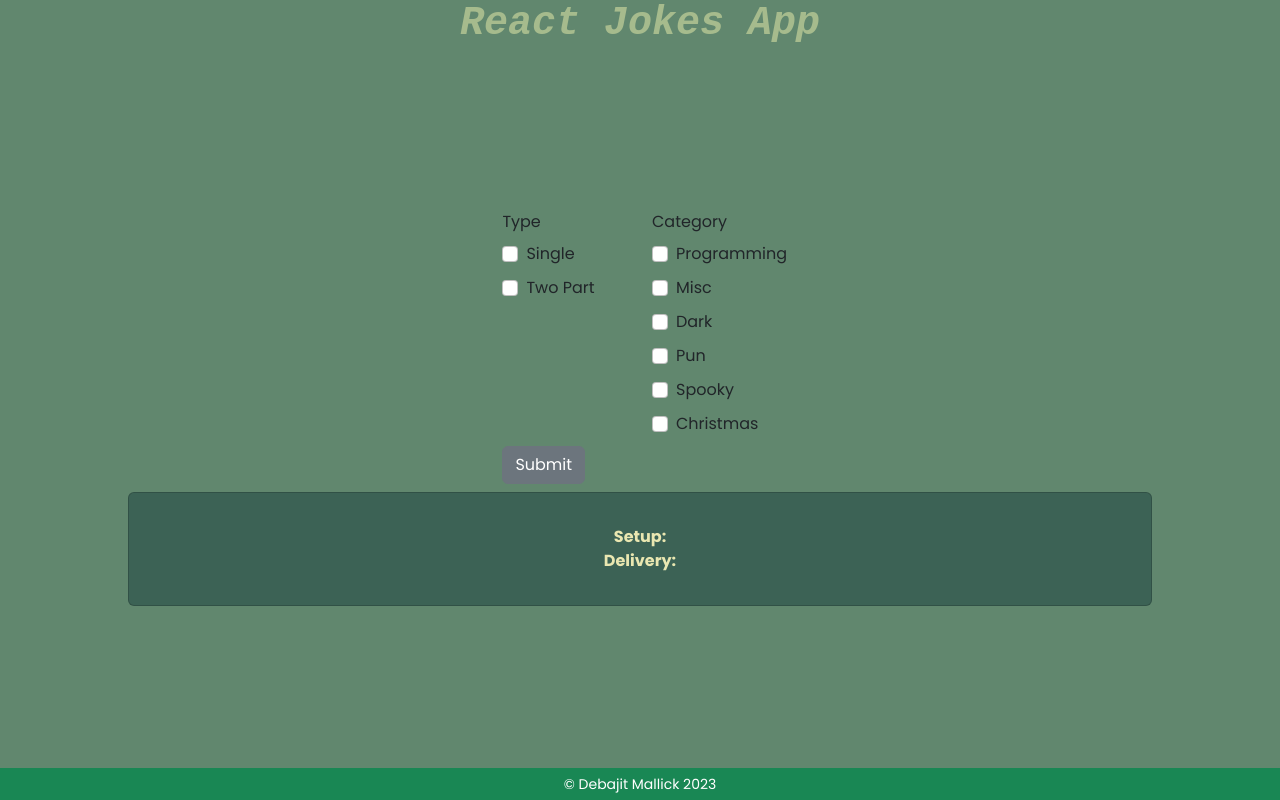
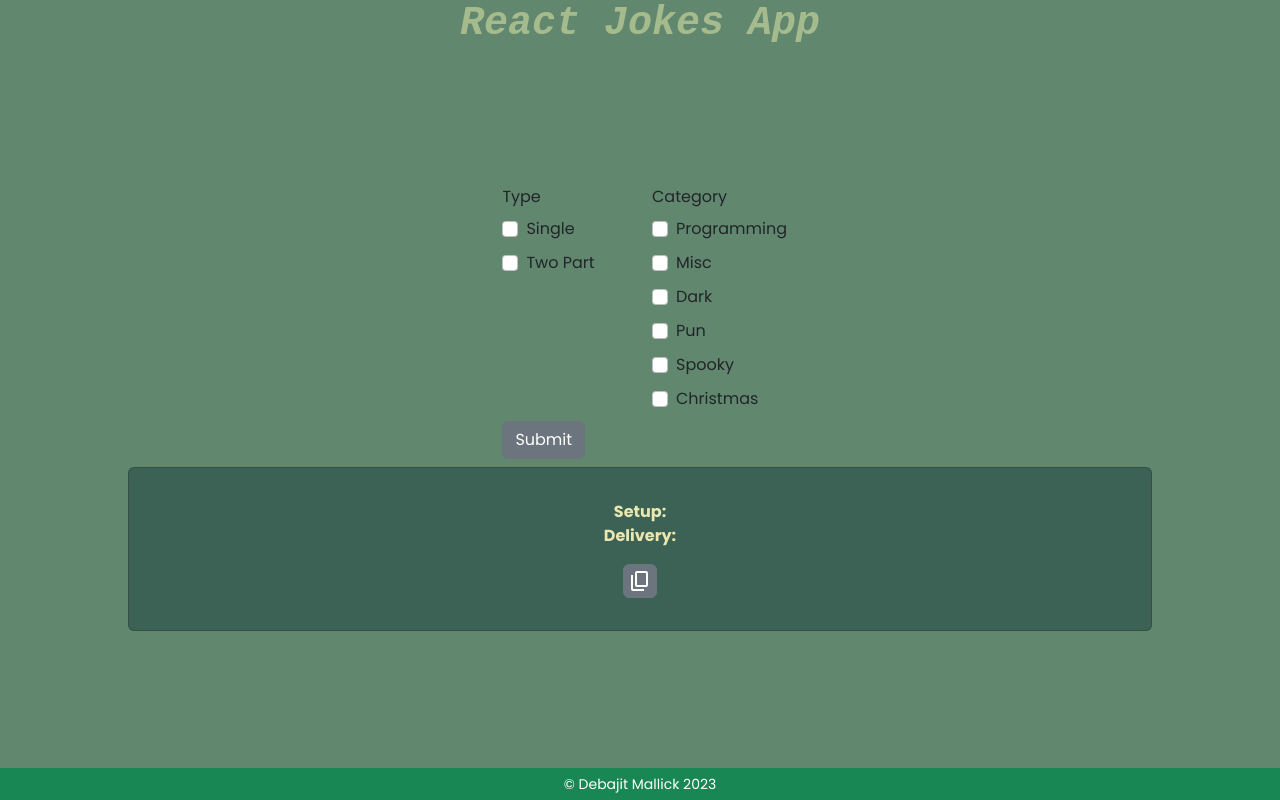
Before and after one commit to akshayasilvoj/jokeapp, a React (Create React App) app: page / in a window 1280 px wide. Built offline with nearby package versions, Linux system fonts and the light colour scheme; no server answers.

Commit message:
add copy to clipboard functionality to the joke

```diff
--- a/package.json
+++ b/package.json
@@ -11,6 +11,7 @@
     "react": "^18.2.0",
     "react-dom": "^18.2.0",
     "react-scripts": "5.0.1",
+    "react-toastify": "^9.1.1",
     "reactstrap": "^9.1.5",
     "web-vitals": "^2.1.4"
   },
--- a/public/index.html
+++ b/public/index.html
@@ -25,6 +25,10 @@
       Learn how to configure a non-root public URL by running `npm run build`.
     -->
     <title>React App</title>
+    <link
+      rel="stylesheet"
+      href="https://fonts.googleapis.com/css2?family=Material+Symbols+Outlined:opsz,wght,FILL,GRAD@48,400,0,0"
+    />
   </head>
   <body>
     <noscript>You need to enable JavaScript to run this app.</noscript>
--- a/src/App.js
+++ b/src/App.js
@@ -5,6 +5,7 @@ import getJoke from './api/JokeAPI';
 import { useEffect, useState } from 'react';
 import AppFooter from './component/layout/AppFooter';
 import { Container } from 'reactstrap';
+import 'react-toastify/dist/ReactToastify.css';
 
 function App() {
   const [year, setYear] = useState('2023');
--- a/src/component/JokeCard.js
+++ b/src/component/JokeCard.js
@@ -1,10 +1,41 @@
-import { Card, CardBody, CardText } from 'reactstrap';
+import { Card, CardBody, CardText, Button } from 'reactstrap';
+import { ToastContainer, toast } from 'react-toastify';
 import './JokeCard.css';
 import PropTypes from 'prop-types';
 
 const JokeCard = ({ joke, jokeType, setup, delivery }) => {
+  async function copyJokeToClipboard(joke) {
+    try {
+      await navigator.clipboard.writeText(joke);
+      toast.success('Joke Copied Successfully!', {
+        position: 'top-right',
+        autoClose: 1000,
+        hideProgressBar: false,
+        closeOnClick: true,
+        pauseOnHover: true,
+        draggable: true,
+        progress: undefined,
+        theme: 'dark',
+      });
+    } catch (err) {
+      if (err) {
+        toast.error('Failed to Copy The Joke!', {
+          position: 'top-right',
+          autoClose: 1000,
+          hideProgressBar: false,
+          closeOnClick: true,
+          pauseOnHover: true,
+          draggable: true,
+          progress: undefined,
+          theme: 'dark',
+        });
+      }
+    }
+  }
+
   return (
     <>
+      <ToastContainer />
       <Card className='my-2 joke-card text-center p-3'>
         <CardBody className='joke-card-body'>
           {jokeType === 'single' ? (
@@ -17,6 +48,20 @@ const JokeCard = ({ joke, jokeType, setup, delivery }) => {
               {delivery}
             </CardText>
           )}
+          <section className='option-container d-flex justify-content-center'>
+            <Button
+              className='p-1 d-flex align-items-center'
+              onClick={() =>
+                copyJokeToClipboard(
+                  jokeType === 'single'
+                    ? joke
+                    : `Setup: ${setup}. Delivery: ${delivery} `
+                )
+              }
+            >
+              <span class='material-symbols-outlined'>content_copy</span>
+            </Button>
+          </section>
         </CardBody>
       </Card>
     </>
--- a/src/component/JokeSearch.js
+++ b/src/component/JokeSearch.js
@@ -73,10 +73,6 @@ const JokeSearch = ({ getJokeSerachData }) => {
     setJokeCategory(newJokeCategory);
   };
 
-  useEffect(() => {
-    console.log(jokeCategory);
-  });
-
   return (
     <Form action='/'>
       <Row>
```
Also changed, not shown: 1 other file (tests, documents, lock files or other folders).
